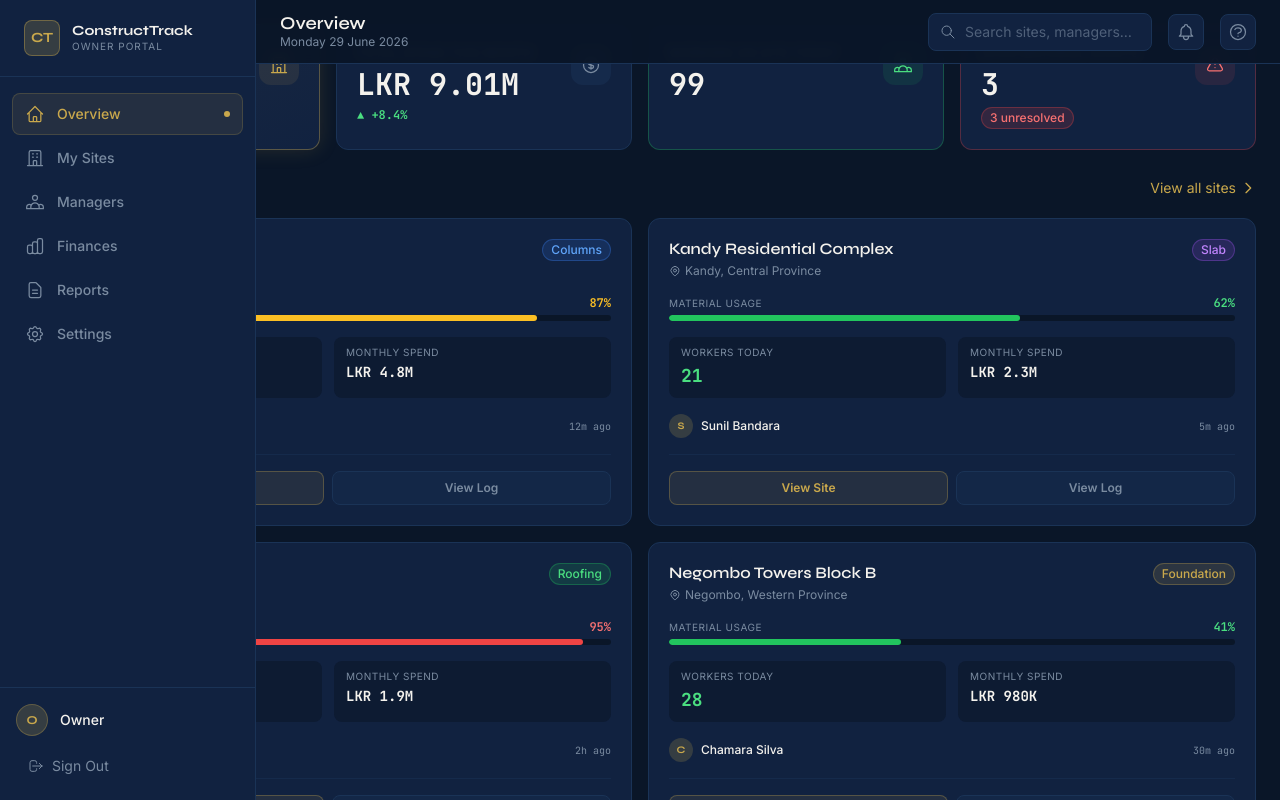
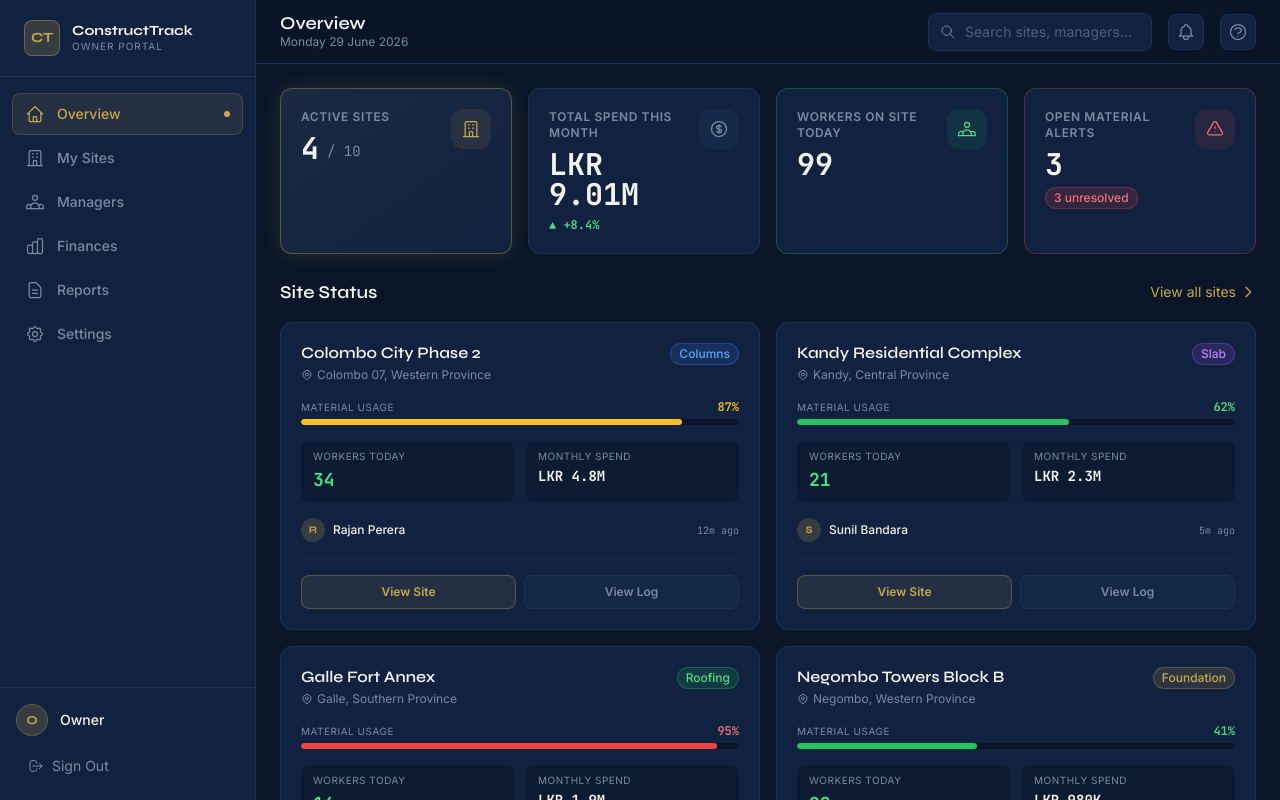
Before and after one commit to umakaranuma/ContructTrack-owner-dashboard, a React (Vite) app: page /dashboard in a window 1280 px wide. Built offline with nearby package versions, Linux system fonts and the light colour scheme; no server answers; sample sign-in values are in the browser's storage.

Commit message:
refactor: update Sidebar and Topbar components for improved layout and styling

```diff
--- a/src/components/layout/Sidebar.jsx
+++ b/src/components/layout/Sidebar.jsx
@@ -69,7 +69,7 @@ export default function Sidebar() {
   const location = useLocation()
 
   return (
-    <aside className="fixed left-0 top-0 h-screen w-64 bg-navy-secondary border-r border-navy-light flex flex-col z-30">
+    <aside className="h-screen w-64 flex-shrink-0 bg-navy-secondary border-r border-navy-light flex flex-col sticky top-0 z-30">
       {/* Logo */}
       <div className="px-6 py-5 border-b border-navy-light">
         <div className="flex items-center gap-3">
--- a/src/components/layout/Topbar.jsx
+++ b/src/components/layout/Topbar.jsx
@@ -39,7 +39,7 @@ export default function Topbar() {
 
   return (
     <>
-      <header className="fixed top-0 left-64 right-0 h-16 bg-navy-primary/95 backdrop-blur-sm border-b border-navy-light z-20 flex items-center px-6 gap-4">
+      <header className="sticky top-0 h-16 bg-navy-primary/95 backdrop-blur-sm border-b border-navy-light z-20 flex items-center px-6 gap-4 flex-shrink-0">
         {/* Page title */}
         <div className="flex-1 min-w-0">
           <h1 className="font-syne font-semibold text-offwhite text-lg leading-none">{pageTitle}</h1>
```
